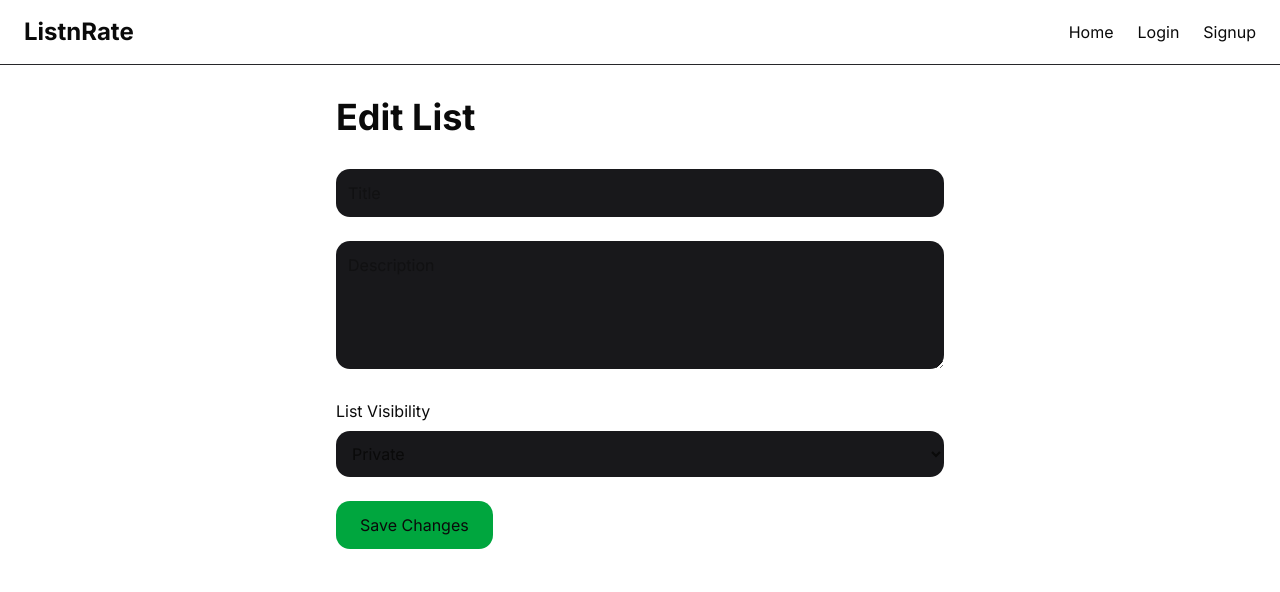
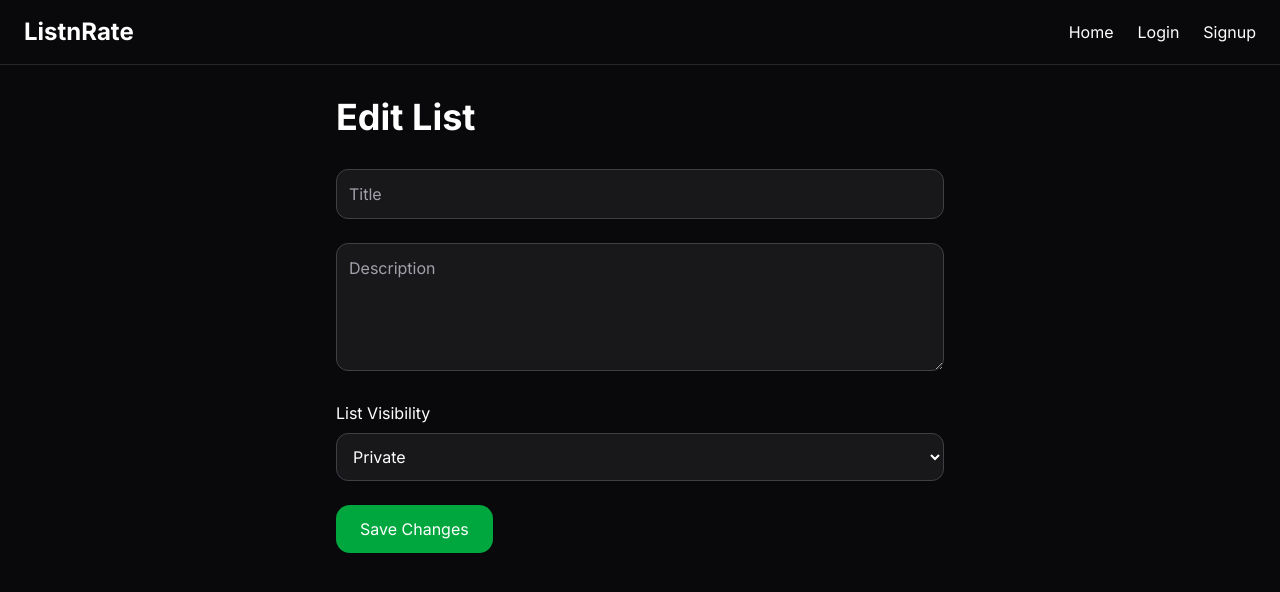
Before and after one commit to Dukominator/listnrate, a Next.js app: page /list/1/edit in a window 1280 px wide. Shown: the top 592 px of the page. Built offline with nearby package versions, Linux system fonts and the light colour scheme; no server answers; the database is empty.

Commit message:
colours update

```diff
--- a/app/create-list/page.tsx
+++ b/app/create-list/page.tsx
@@ -115,7 +115,7 @@ export default function CreateListPage() {
             <button
               onClick={createList}
               disabled={loading}
-              className="bg-white text-black p-4 rounded-xl font-semibold"
+              className="bg-zinc-900 text-black p-4 rounded-xl font-semibold"
             >
               {loading
                 ? "Creating..."
--- a/app/dashboard/profile/page.tsx
+++ b/app/dashboard/profile/page.tsx
@@ -86,7 +86,16 @@ useEffect(() => {
                 e.target.value
               )
             }
-            className="w-full p-3 rounded-xl bg-zinc-900"
+              className="
+                           w-full
+                           p-3
+                          rounded-xl
+                         bg-zinc-900
+                           border
+                         border-zinc-700
+                          text-white
+                          placeholder:text-zinc-400
+                            "
           />
         </div>
 
--- a/app/globals.css
+++ b/app/globals.css
@@ -127,3 +127,17 @@
     @apply font-sans;
     }
 }
+
+input,
+textarea,
+select {
+  background-color: rgb(24 24 27);
+  color: white;
+  border: 1px solid rgb(63 63 70);
+  border-radius: 0.75rem;
+}
+
+input::placeholder,
+textarea::placeholder {
+  color: rgb(161 161 170);
+}
--- a/app/layout.tsx
+++ b/app/layout.tsx
@@ -16,7 +16,9 @@ export default function RootLayout({
 }) {
   return (
     <html lang="en" className={cn("font-sans", inter.variable)}>
-      <body>{children}</body>
+      <body className="bg-zinc-950 text-white min-h-screen">
+        {children}
+      </body>
     </html>
   );
 }
--- a/app/list-item/[id]/page.tsx
+++ b/app/list-item/[id]/page.tsx
@@ -66,7 +66,7 @@ export default function EditListItemPage({
 
         <button
           onClick={saveReview}
-          className="bg-white text-black px-6 py-3 rounded-xl"
+          className="bg-zinc-900 px-6 py-3 rounded-xl"
         >
           Save
         </button>
--- a/app/list/[id]/edit/page.tsx
+++ b/app/list/[id]/edit/page.tsx
@@ -94,7 +94,16 @@ export default function EditListPage() {
                 e.target.value
               )
             }
-            className="w-full p-3 rounded-xl bg-zinc-900"
+             className="
+    w-full
+    p-3
+    rounded-xl
+    bg-zinc-900
+    border
+    border-zinc-700
+    text-white
+    placeholder:text-zinc-400
+  "
             placeholder="Title"
           />
 
@@ -126,7 +135,16 @@ export default function EditListPage() {
           "public"
       )
     }
-    className="w-full p-3 rounded-xl bg-zinc-900"
+     className="
+    w-full
+    p-3
+    rounded-xl
+    bg-zinc-900
+    border
+    border-zinc-700
+    text-white
+    placeholder:text-zinc-400
+  "
   >
     <option value="public">
       Public
--- a/app/login/page.tsx
+++ b/app/login/page.tsx
@@ -68,7 +68,7 @@ export default function LoginPage() {
 
           <button
             onClick={signIn}
-            className="bg-white text-black p-3 rounded-lg font-semibold"
+            className="bg-zinc-900 text-black p-3 rounded-lg font-semibold"
           >
             Login
           </button>
--- a/components/AddToList.tsx
+++ b/components/AddToList.tsx
@@ -96,7 +96,7 @@ export default function AddToList({
 
       <button
         onClick={addToList}
-        className="bg-white text-black px-4 py-2 rounded-xl"
+        className="bg-zinc-900 text-black px-4 py-2 rounded-xl"
       >
         Add to List
       </button>
--- a/components/MovieSearch.tsx
+++ b/components/MovieSearch.tsx
@@ -97,7 +97,7 @@ const [movies, setMovies] = useState<Movie[]>([]);
 
         <button
           onClick={searchMovies}
-          className="bg-white text-black px-6 rounded-xl"
+          className="bg-zinc-900 px-6 rounded-xl"
         >
           Search
         </button>
```
